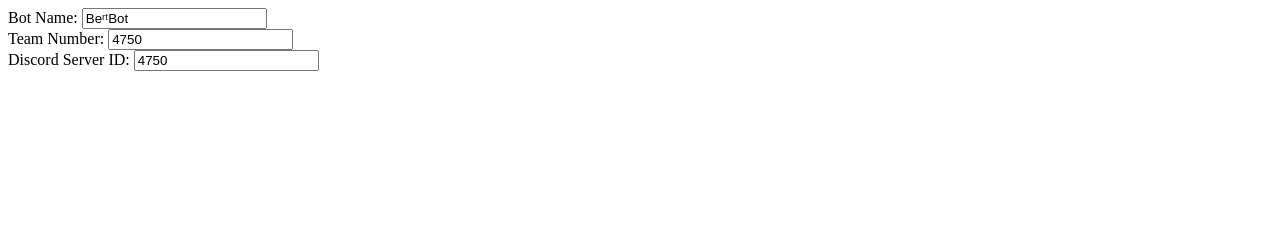
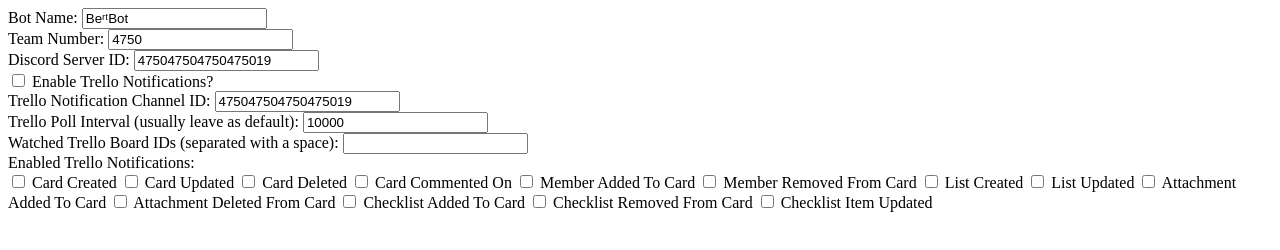
Before and after one commit to ngregrichardson/BertBot, a website: page ui/index.html in a window 1280 px wide. Drawn offline with Linux system fonts and the light colour scheme.

Commit message:
🎣🍐 Checkpoint ./ui/index.html:1671621/3326

```diff
--- a/ui/index.html
+++ b/ui/index.html
@@ -11,7 +11,44 @@
       Team Number:
       <input type="number" name="teamNumber" value="4750"><br>
       Discord Server ID:
-      <input type="test" name="teamNumber" value="4750"><br>
+      <input type="text" name="discordServerId" value="475047504750475019"><br>
+      <input type="checkbox" name="trelloNotificationsOn" value="trelloNotifications">
+      Enable Trello Notifications?<br>
+      <div id="trelloNotifications">
+        Trello Notification Channel ID:
+        <input type="text" name="trelloNotificationChannelId" value="475047504750475019"><br>
+        Trello Poll Interval (usually leave as default):
+        <input type="number" name="TrelloPolleInterval" value="10000"><br>
+        Watched Trello Board IDs (separated with a space):
+        <input type="text" name="watchedTrelloBoardIds" value=""><br>
+        Enabled Trello Notifications:<br>
+        <input type="checkbox" name="createCard" value="createCard">
+        Card Created
+        <input type="checkbox" name="updateCard" value="updateCard">
+        Card Updated
+        <input type="checkbox" name="deleteCard " value="deleteCard ">
+        Card Deleted
+        <input type="checkbox" name="commentCard" value="commentCard">
+        Card Commented On
+        <input type="checkbox" name="addMemberToCard " value="addMemberToCard ">
+        Member Added To Card
+        <input type="checkbox" name="removeMemberFromCard " value="removeMemberFromCard ">
+        Member Removed From Card
+        <input type="checkbox" name="createList" value="createList">
+        List Created
+        <input type="checkbox" name="updateList" value="updateList">
+        List Updated
+        <input type="checkbox" name="addAttachmentToCard" value="addAttachmentToCard">
+        Attachment Added To Card
+        <input type="checkbox" name="deleteAttachmentFromCard" value="deleteAttachmentFromCard">
+        Attachment Deleted From Card
+        <input type="checkbox" name="addChecklistToCard" value="addChecklistToCard">
+        Checklist Added To Card
+        <input type="checkbox" name="removeChecklistFromCard" value="removeChecklistFromCard">
+        Checklist Removed From Card
+        <input type="checkbox" name="updateCheckItemStateOnCard" value="updateCheckItemStateOnCard">
+        Checklist Item Updated
+      </div>
     </form>
   </body>
 </html>
```
